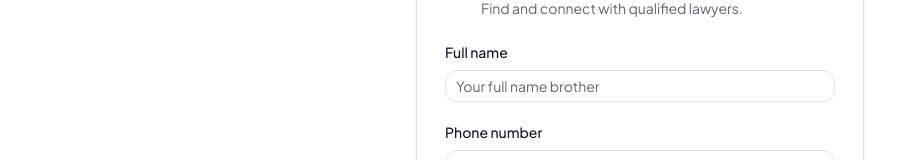
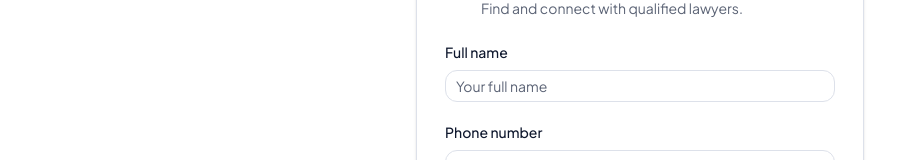
Before and after one commit to ateeqkhan9891/wakeel-hub, a Next.js app in the folder web/: page /register/client in a window 1280 px wide. Shown: the part 308-468 px from the top of the page, without its empty margins (0-911 px from the left). Built offline with nearby package versions, Linux system fonts and the light colour scheme; no server answers.

Commit message:
fixed auth fields

```diff
--- a/web/src/components/auth/ClientForm.tsx
+++ b/web/src/components/auth/ClientForm.tsx
@@ -181,7 +181,7 @@ export function ClientForm({
                 general: undefined,
               }));
             }}
-            placeholder="Your full name brother"
+            placeholder="Your full name"
             autoComplete="name"
             disabled={loading}
           />
--- a/web/src/components/auth/LawyerForm.tsx
+++ b/web/src/components/auth/LawyerForm.tsx
@@ -209,7 +209,7 @@ export function LawyerForm({
                 general: undefined,
               }));
             }}
-            placeholder="Your full name Mr.White"
+            placeholder="Your full name"
             autoComplete="name"
             disabled={loading}
           />
```
